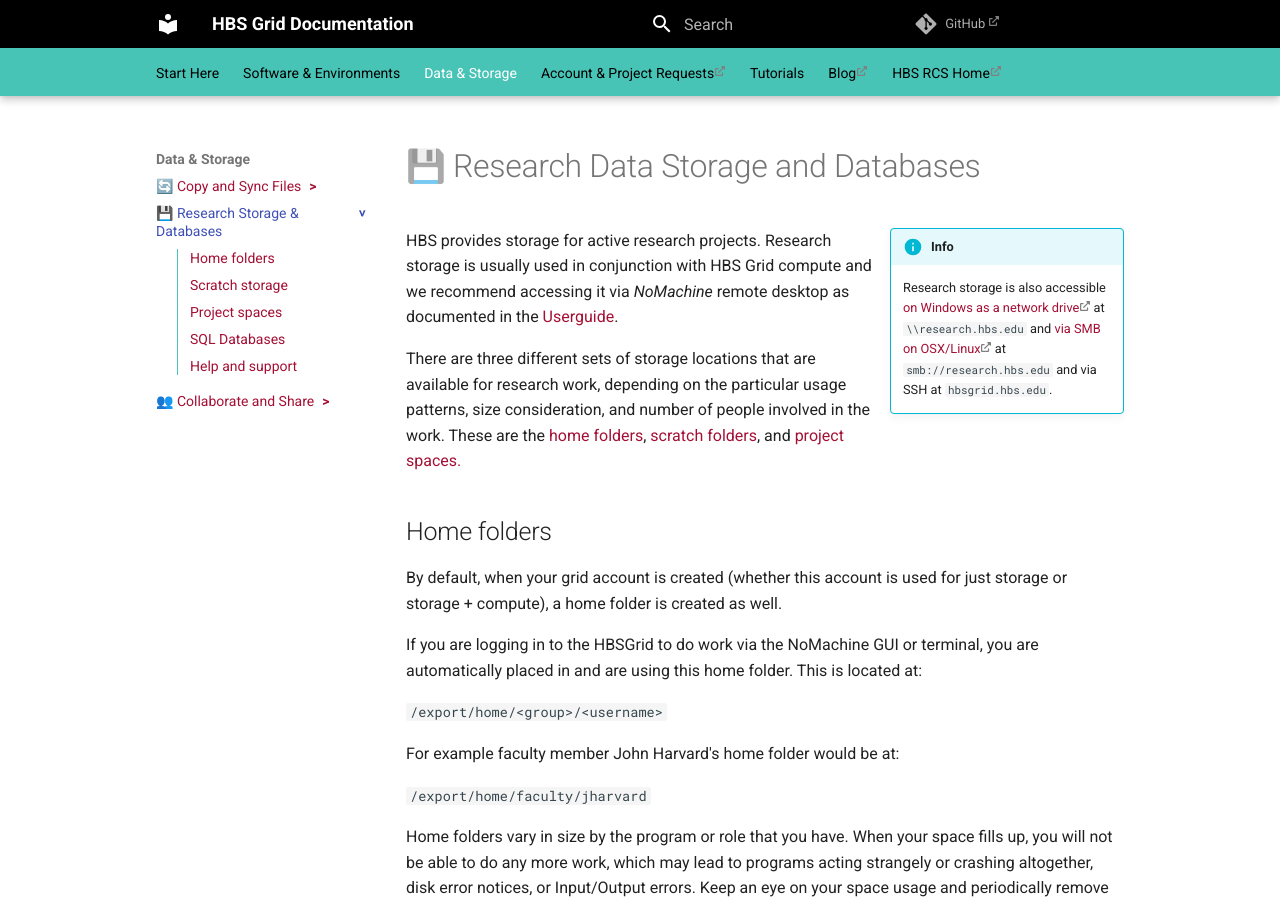
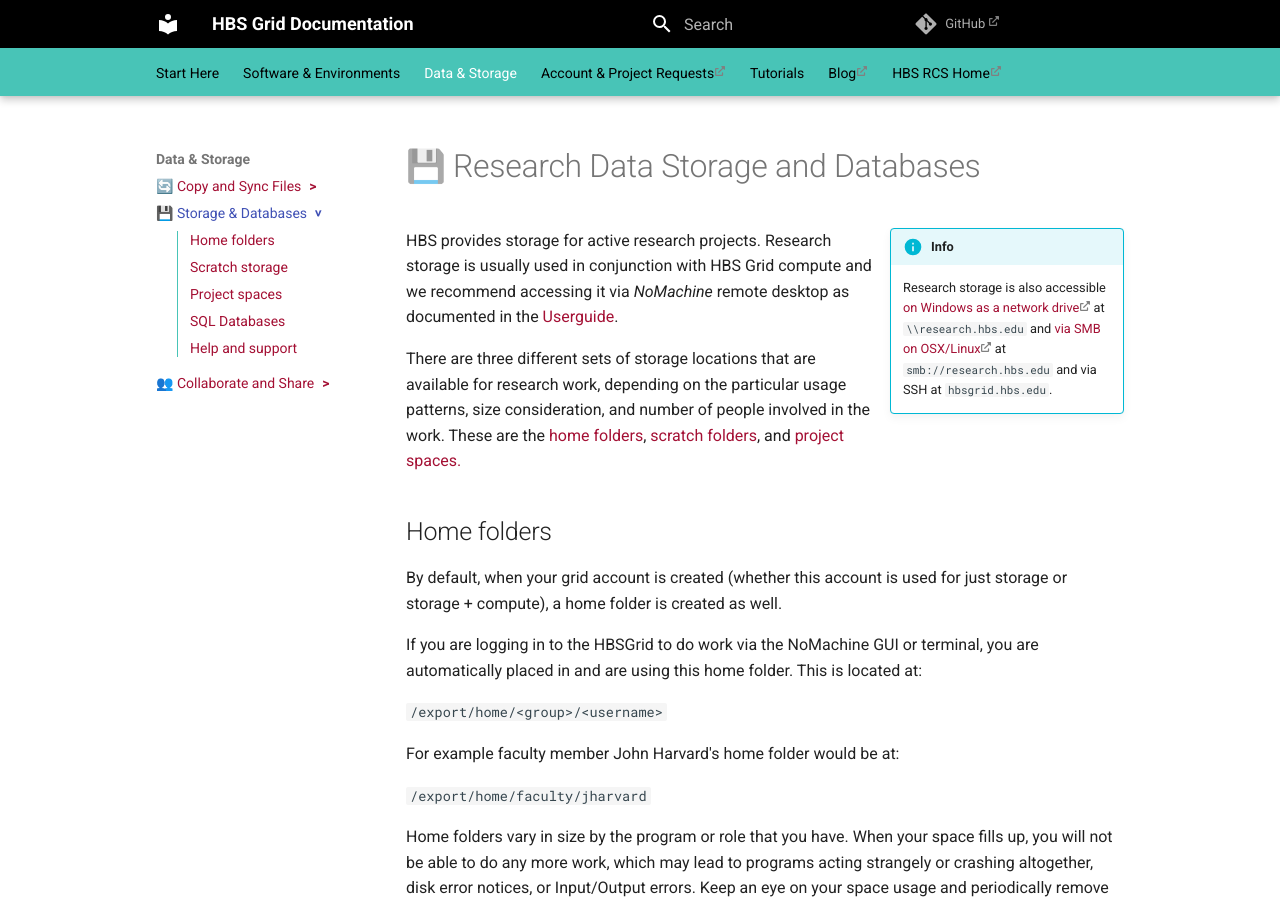
Before and after one commit to hbs-rcs/hbsgrid-docs, an MkDocs documentation site: the page built from docs/storage.md, in a window 1280 px wide and 900 px high. Built offline with MkDocs 1.6.1 and Material for MkDocs 9.7.7, drawn with Linux system fonts in a browser that asks for light colours; comment, search, counter and statistics services are not loaded.

Commit message:
nav entry bugfix

```diff
--- a/mkdocs.yml
+++ b/mkdocs.yml
@@ -14,7 +14,7 @@ nav:
       - 📦 Use Software Versions: 'environments.md'
   - Data & Storage:
       - 🔄 Copy and Sync Files: 'syncfiles.md'
-      - 💾 Research Storage & Databases: "storage.md"
+      - 💾 Storage & Databases: "storage.md"
       - 👥 Collaborate and Share: 'worksafe.md'
   - Account & Project Requests: 'https://www.hbs.edu/research-computing-services/help/online-requests.aspx'
   - Tutorials:
```
Also changed, not shown: docs/stylesheets/extra.css (line endings or trailing spaces).
